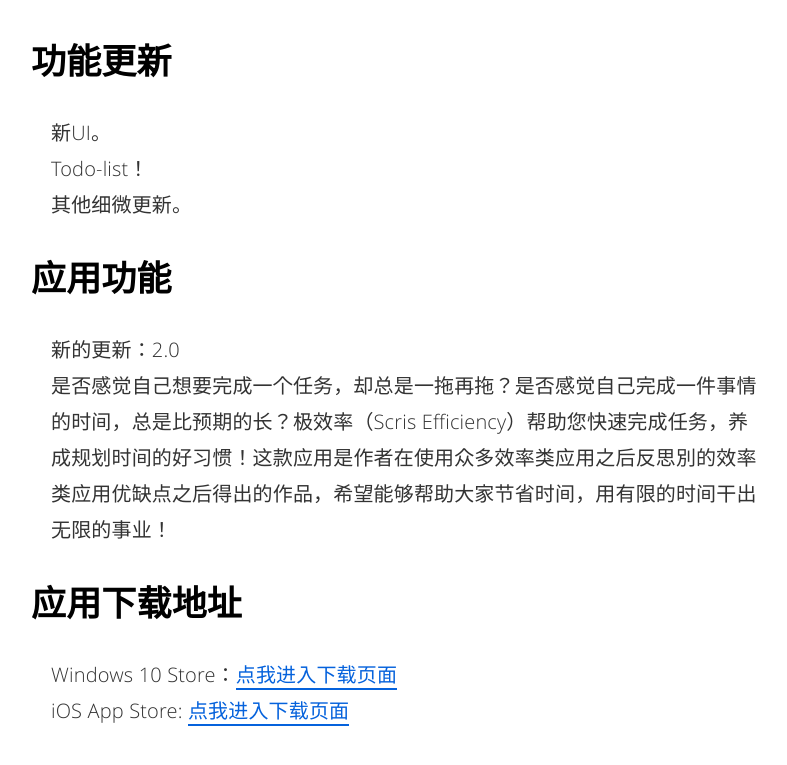
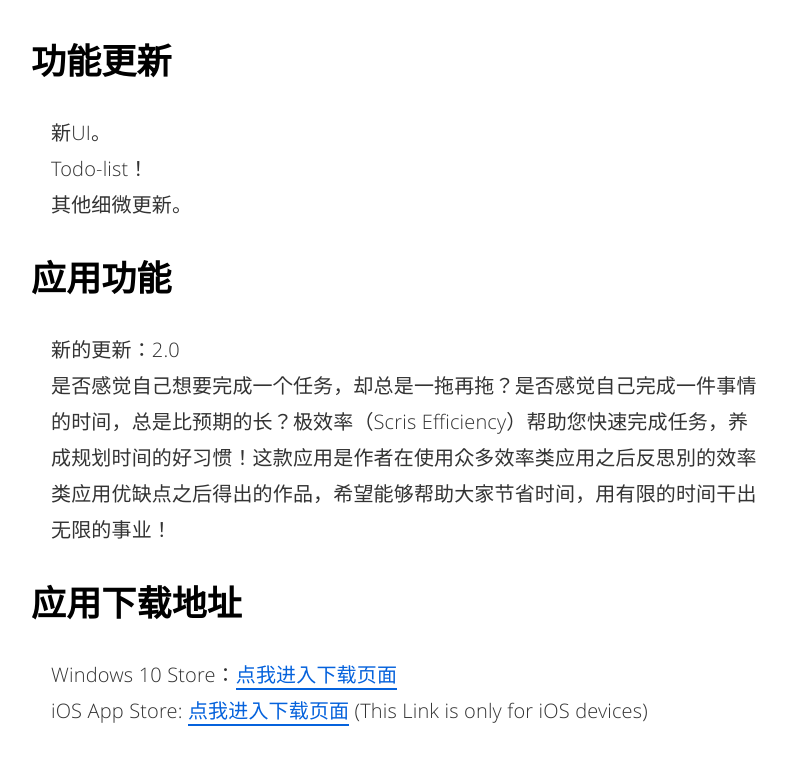
Before and after one commit to ScrisStudio/scris.top, a Jekyll site: the page built from _posts/2017-08-10-SeffiApp2.md, in a window 1280 px wide, cut to the strip 941-1836 px from the top of the page. Shown: the top 765 px of the strip, without its empty margins (245-1032 px from the left). Built offline with Jekyll 4.4.1, drawn with Linux system fonts in a browser that asks for light colours; comment, search, counter and statistics services are not loaded.

Commit message:
Update 2017-08-10-SeffiApp2.md

```diff
--- a/_posts/2017-08-10-SeffiApp2.md
+++ b/_posts/2017-08-10-SeffiApp2.md
@@ -34,4 +34,4 @@ twitter_text: ''
 
 ## 应用下载地址
 * Windows 10 Store：[点我进入下载页面](https://www.microsoft.com/zh-cn/store/p/scrisefficiency/9pm39hfxdzbc#)
-* iOS App Store: [点我进入下载页面](https://itunes.apple.com/us/app/scris-efficiency/id1257384118?mt=8)
+* iOS App Store: [点我进入下载页面](https://itunes.apple.com/us/app/scris-efficiency/id1257384118?mt=8) (This Link is only for iOS devices)
```
